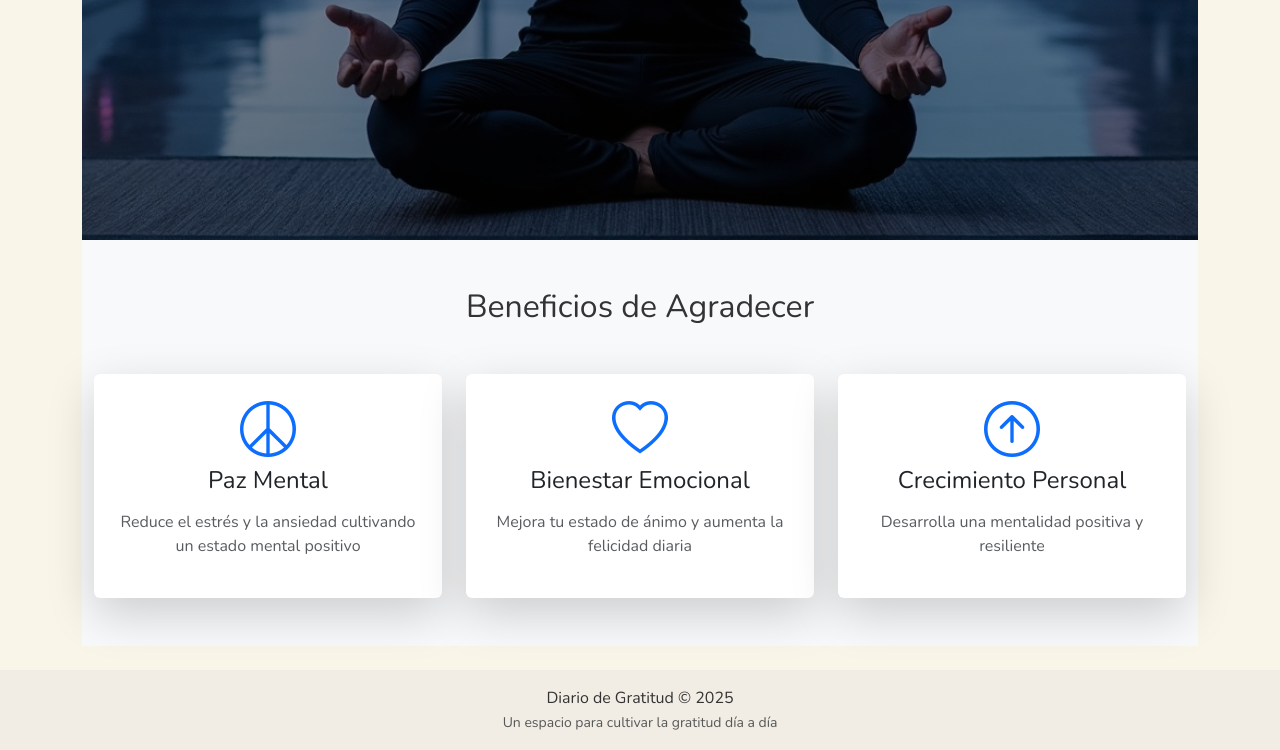
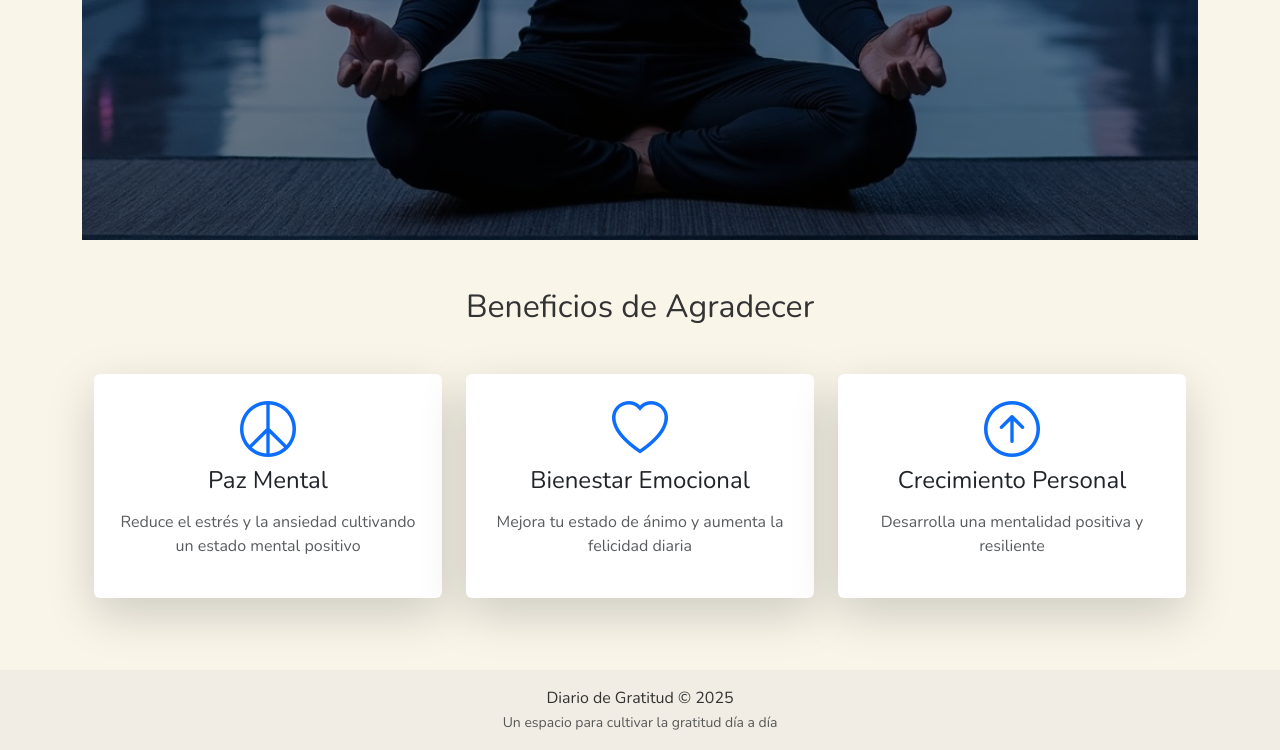
Before and after one commit to Jaolmos/gratitude-journal-django, a Django app: page / in a window 1280 px wide. Shown: the part 660-1410 px from the top of the page. Run offline with Django 5.2, Linux system fonts and the light colour scheme; parts of the project's set-up code (start-up, migrations or seed data) failed here and were passed over.

Commit message:
Ajuste del color de fondo en la sección de beneficios para usar el color beige del sistema

```diff
--- a/templates/home.html
+++ b/templates/home.html
@@ -26,7 +26,7 @@
 </section>
 
 <!-- Beneficios Section -->
-<section class="py-5 bg-light">
+<section class="py-5" style="background-color: var(--color-background);">
     <div class="container">
         <h2 class="text-center mb-5">Beneficios de Agradecer</h2>
         <div class="row g-4">
```
